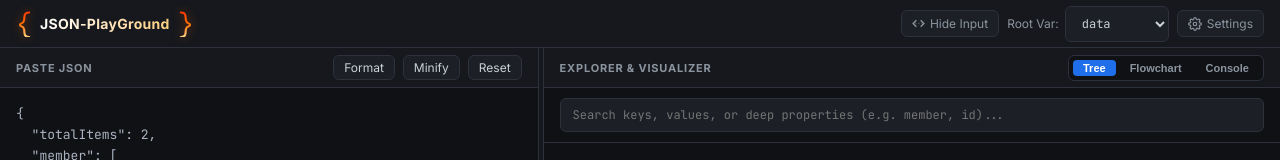
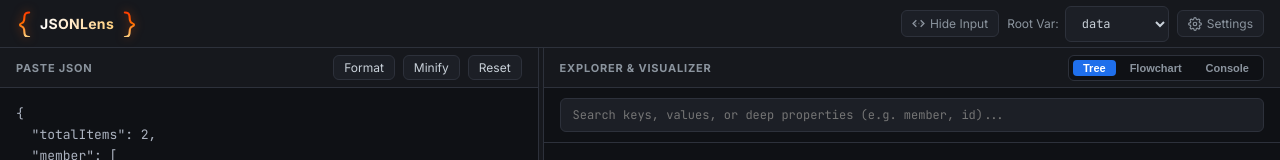
Before and after one commit to BharathC5/JSON-Playground, a Vue app: page / in a window 1280 px wide. Shown: the top 160 px of the page. Built offline with nearby package versions, Linux system fonts and the light colour scheme.

Commit message:
title change

```diff
--- a/index.html
+++ b/index.html
@@ -4,7 +4,7 @@
     <meta charset="UTF-8" />
     <link rel="icon" type="image/svg+xml" href="/favicon.svg?v=3" />
     <meta name="viewport" content="width=device-width, initial-scale=1.0" />
-    <title>JSON-PlayGround</title>
+    <title>JSONLens</title>
   </head>
   <body>
     <div id="app"></div>
--- a/src/components/SettingsModal.vue
+++ b/src/components/SettingsModal.vue
@@ -125,7 +125,7 @@ const onResetLayout = () => {
           <div class="about-row">
             <svg width="14" height="14" viewBox="0 0 24 24" fill="none" stroke="var(--text-faint)" stroke-width="2"><path d="M9 19c-5 1.5-5-2.5-7-3m14 6v-3.87a3.37 3.37 0 0 0-.94-2.61c3.14-.35 6.44-1.54 6.44-7A5.44 5.44 0 0 0 20 4.77 5.07 5.07 0 0 0 19.91 1S18.73.65 16 2.48a13.38 13.38 0 0 0-7 0C6.27.65 5.09 1 5.09 1A5.07 5.07 0 0 0 5 4.77a5.44 5.44 0 0 0-1.5 3.78c0 5.42 3.3 6.61 6.44 7A3.37 3.37 0 0 0 9 18.13V22"/></svg>
             <span class="about-label">GitHub:</span>
-            <a href="https://github.com/BharathC5/JSON-Playground" target="_blank" class="about-link">BharathC5/JSON-Playground</a>
+            <a href="https://github.com/BharathC5/JSONLens" target="_blank" class="about-link">BharathC5/JSONLens</a>
           </div>
 
           <button class="btn-small btn-donate" disabled title="Coming Soon">
--- a/src/components/Topbar.vue
+++ b/src/components/Topbar.vue
@@ -51,7 +51,7 @@ const showToggleBtn = computed(() => props.layoutMode === 'split')
           <path d="M 185 30 Q 105 30, 96 95 L 88 175 Q 80 225, 36 238 Q 8 246, 8 265 Q 8 284, 36 292 Q 80 305, 88 355 L 96 435 Q 105 500, 185 500" fill="none" stroke="url(#lg-left)" stroke-width="40" stroke-linecap="round" stroke-linejoin="round"/>
         </svg>
 
-        <h1>JSON-PlayGround</h1>
+        <h1>JSONLens</h1>
 
         <!-- Right brace -->
         <svg class="brace" width="18" height="26" viewBox="0 0 210 500" xmlns="http://www.w3.org/2000/svg">
```
Also changed, not shown: 1 other file (tests, documents, lock files or other folders).
